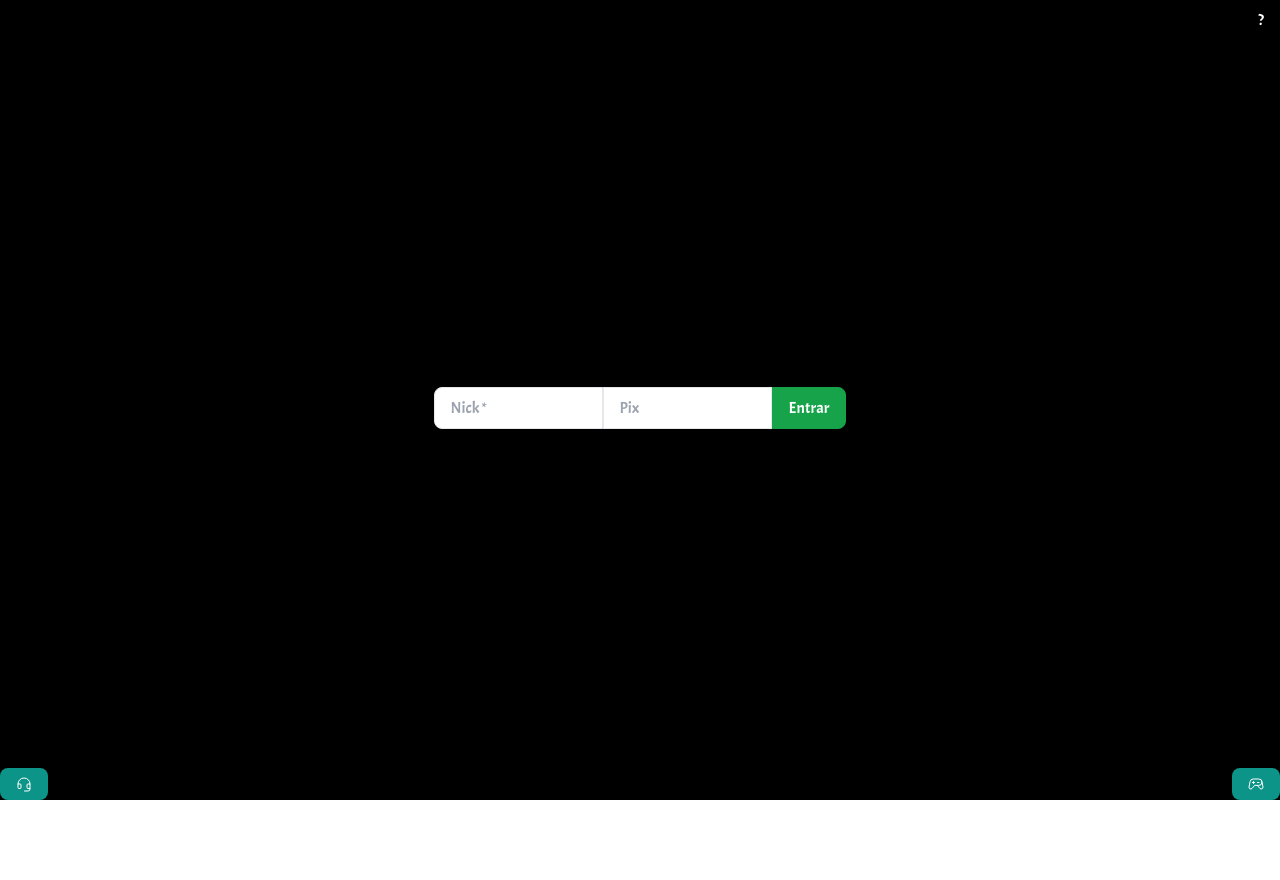
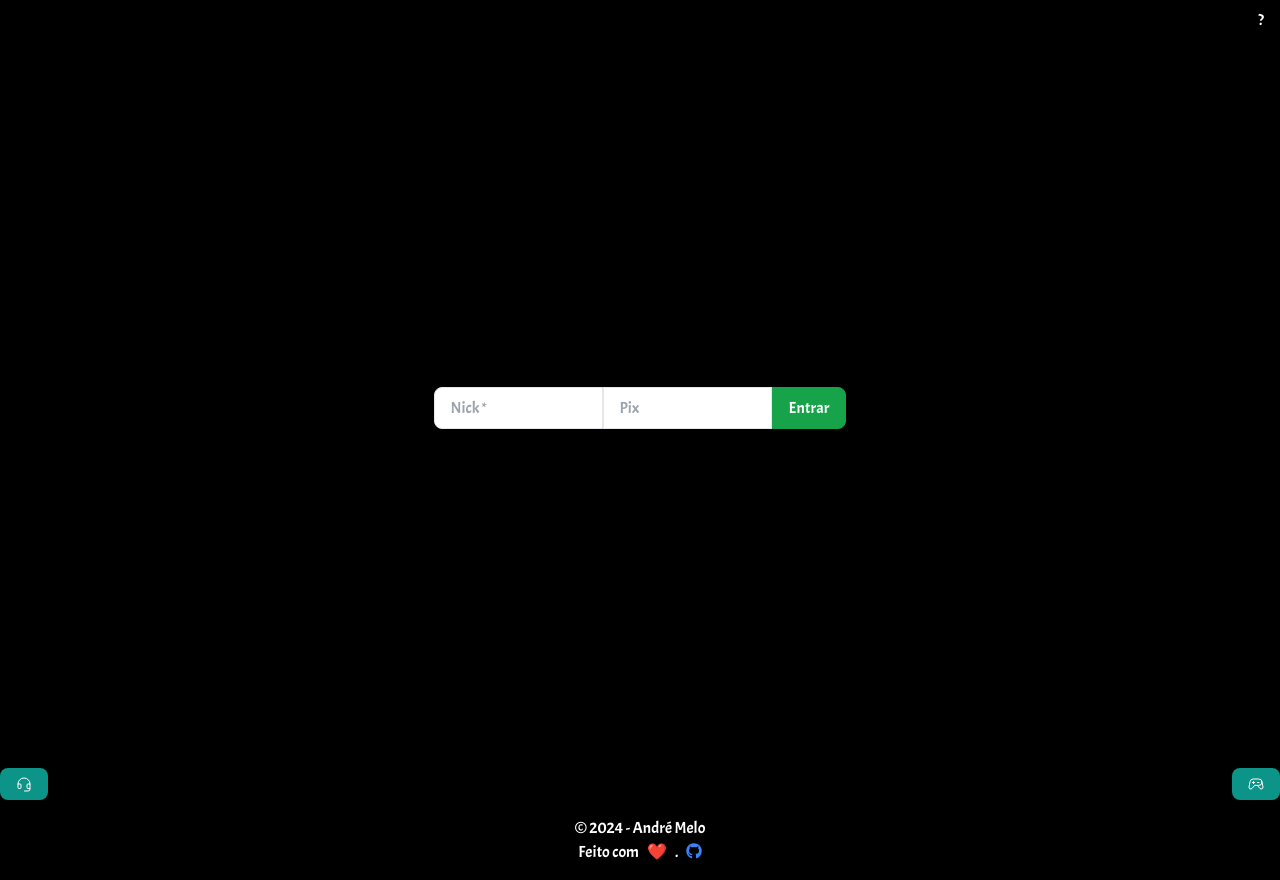
Before and after one commit to andrelsmelo/guess-number, a Next.js app: page /login in a window 1280 px wide. Before the commit the page ends 800 px from the top, so only its background shows below. Built offline with nearby package versions, Linux system fonts and the light colour scheme.

Commit message:
feat: add footer

```diff
--- a/package.json
+++ b/package.json
@@ -11,6 +11,7 @@
     "lint": "next lint"
   },
   "dependencies": {
+    "@fortawesome/fontawesome-free": "^6.5.2",
     "@vercel/postgres": "^0.8.0",
     "framer-motion": "^11.2.11",
     "next": "14.2.4",
--- a/src/app/layout.tsx
+++ b/src/app/layout.tsx
@@ -4,6 +4,8 @@ import './globals.css'
 import { ToastContainer } from 'react-toastify'
 import 'react-toastify/dist/ReactToastify.css'
 import SupportButton from '@/components/Support'
+import '@fortawesome/fontawesome-free/css/all.min.css'
+import Footer from '@/components/Footer'
 
 const acme = Acme({ weight: ['400'], subsets: ['latin'] })
 
@@ -19,10 +21,11 @@ export default function RootLayout({
 }>) {
   return (
     <html lang="en">
-      <body className={acme.className}>
+      <body className={`${acme.className} bg-black text-white`}>
         <ToastContainer />
         {children}
         <SupportButton />
+        <Footer />
       </body>
     </html>
   )
--- /dev/null
+++ b/src/components/Footer.tsx
@@ -0,0 +1,40 @@
+'use client'
+import { useState } from 'react'
+
+const Footer = () => {
+  const [hover, setHover] = useState(false)
+
+  return (
+    <footer className="py-4 text-center flex flex-col justify-center">
+      <p>&copy; {new Date().getFullYear()} - André Melo</p>
+      <p>
+        Feito com
+        <a
+          href="https://www.youtube.com/watch?v=kpnW68Q8ltc&pp=ygUZZG9vbSBhbGwgdGhleSBmZWFyIGlzIHlvdQ%3D%3D"
+          target="_blank"
+        >
+          <span
+            role="img"
+            aria-label="emoji"
+            onMouseEnter={() => setHover(true)}
+            onMouseLeave={() => setHover(false)}
+            className="mx-2 hover:cursor-pointer"
+          >
+            {hover ? '😈' : '❤️'}
+          </span>
+          .
+        </a>
+        <a
+          href="https://github.com/andrelsmelo"
+          target="_blank"
+          rel="noopener noreferrer"
+          className="text-blue-500 ml-2"
+        >
+          <i className="fab fa-github"></i>
+        </a>
+      </p>
+    </footer>
+  )
+}
+
+export default Footer
--- a/src/components/Game.tsx
+++ b/src/components/Game.tsx
@@ -37,6 +37,7 @@ const Game = () => {
           backgroundColor: '#000',
           color: '#fff',
           textAlign: 'center',
+          marginBottom: '60px',
         },
       },
     )
```
Also changed, not shown: 1 other file (tests, documents, lock files or other folders).
